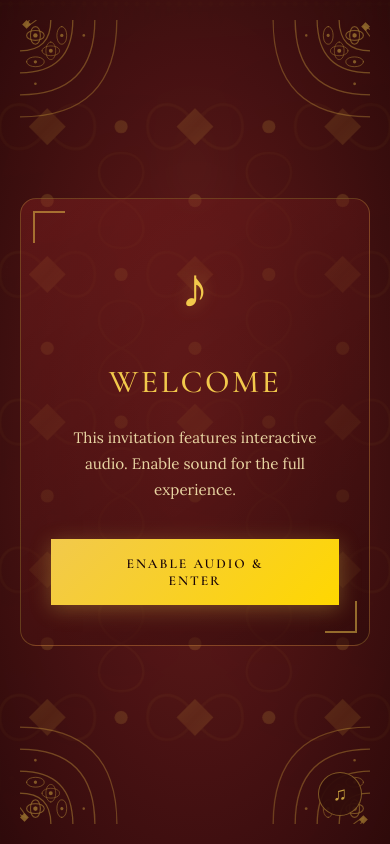
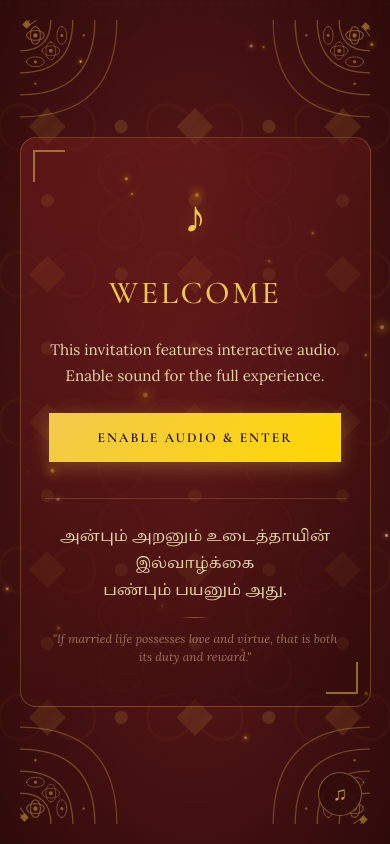
Before and after one commit to sakthivelprabakaran/tamil-wedding-invitation, a React (Vite) app: page / in a window 390 px wide. Built offline with nearby package versions, Linux system fonts and the light colour scheme.

Commit message:
fix: add glitters and mobile thirukkural to audio modal

```diff
--- a/src/components/AudioModal.jsx
+++ b/src/components/AudioModal.jsx
@@ -2,6 +2,7 @@ import React, { useState, useEffect } from 'react';
 import styles from './AudioModal.module.css';
 import SikkuKolamSVG from './SVGs/SikkuKolamSVG';
 import KolamCorners from './KolamCorners';
+import Glitter from './Glitter';
 
 const kurals = [
     {
@@ -72,7 +73,9 @@ const AudioModal = ({ onEnable }) => {
     const kural = kurals[currentIndex];
 
     return (
-        <div className={styles.audioModal}>
+        <div className={`${styles.audioModal} glitter-bg`}>
+            {/* GLITTER BACKGROUND */}
+            <Glitter count={55} />
 
             {/* FULL-SCREEN KOLAM BACKGROUND */}
             <div className={styles.kolamBg}>
@@ -105,6 +108,13 @@ const AudioModal = ({ onEnable }) => {
                 >
                     Enable Audio &amp; Enter
                 </button>
+
+                {/* MOBILE THIRUKKURAL PANEL (hidden on desktop) */}
+                <div className={`${styles.kuralMobile} ${visible ? styles.kuralVisible : styles.kuralHidden}`}>
+                    <p className={styles.kuralTamilMobile}>{kural.tamil}</p>
+                    <div className={styles.kuralDividerMobile}></div>
+                    <p className={styles.kuralMeaningMobile}>"{kural.meaning}"</p>
+                </div>
             </div>
 
             {/* RIGHT FLOATING KURAL PANEL */}
--- a/src/components/AudioModal.module.css
+++ b/src/components/AudioModal.module.css
@@ -216,20 +216,69 @@
     line-height: 1.7;
 }
 
+/* ===== MOBILE THIRUKKURAL (inside modal) ===== */
+.kuralMobile {
+    display: none;
+    /* hidden on desktop */
+    margin-top: 36px;
+    padding-top: 24px;
+    border-top: 1px solid rgba(242, 201, 76, 0.2);
+    transition: opacity 0.6s ease;
+}
+
+.kuralTamilMobile {
+    font-family: 'Noto Serif Tamil', serif;
+    font-size: 0.95rem;
+    color: var(--yellow-soft);
+    line-height: 1.8;
+    white-space: pre-line;
+    margin-bottom: 12px;
+}
+
+.kuralDividerMobile {
+    width: 30px;
+    height: 1px;
+    background: linear-gradient(90deg, transparent, rgba(242, 201, 76, 0.4), transparent);
+    margin: 0 auto 12px;
+}
+
+.kuralMeaningMobile {
+    font-family: var(--font-body);
+    font-size: 0.75rem;
+    color: rgba(255, 235, 180, 0.45);
+    font-style: italic;
+    line-height: 1.5;
+}
+
 @media (max-width: 1024px) {
     .kuralSidePanel {
         display: none;
+    }
+
+    .kuralMobile {
+        display: block;
     }
 }
 
 @media (max-width: 768px) {
     .modalContent {
-        padding: 40px 30px;
+        padding: 40px 24px;
         max-width: 90%;
-        margin: 0 20px;
+        margin: 0 16px;
+        max-height: 85vh;
+        overflow-y: auto;
     }
 
     .modalTitle {
         font-size: 2rem;
     }
+
+    .musicalNote {
+        margin-bottom: 12px;
+        font-size: 2.8rem;
+    }
+
+    .modalText {
+        margin-bottom: 24px;
+    }
 }
```
